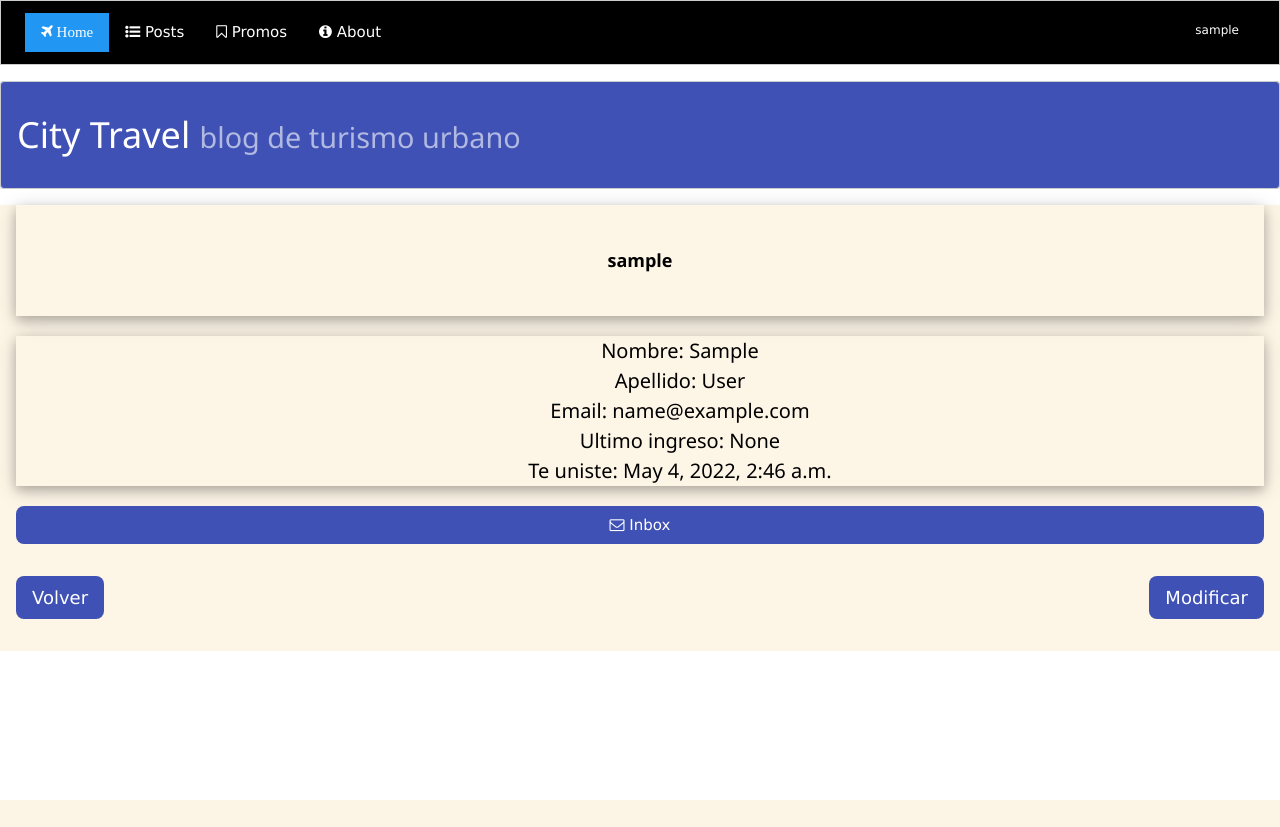
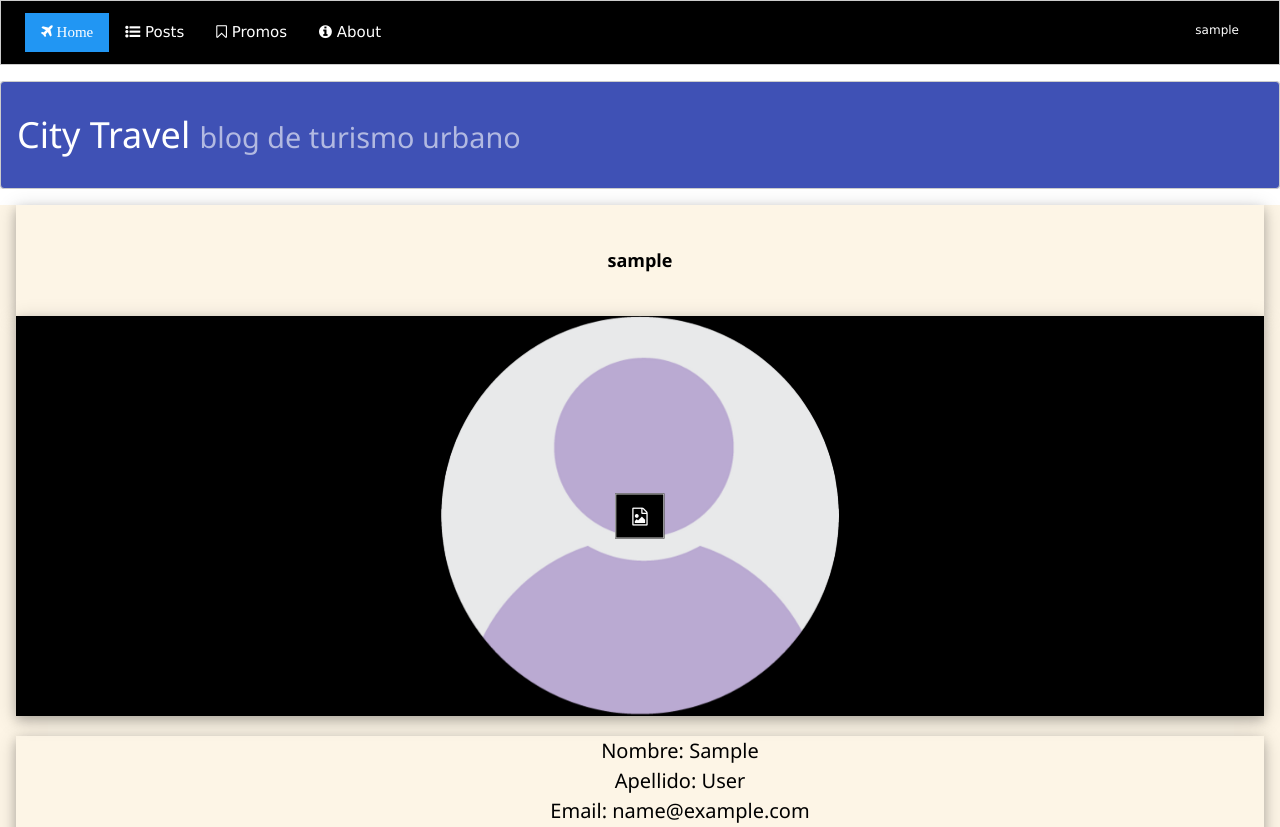
Before and after one commit to tompy017/blog_project, a Django app: page /accounts/1/ in a window 1280 px wide. Shown: the top 827 px of the page. Before the commit the page ends 800 px from the top, so only its background shows below. Run offline with Django 4.2, Linux system fonts and the light colour scheme; the visitor is signed in with stand-in values (Sample User, id 1).

Commit message:
default avatar; change avatar icon

```diff
--- a/users/templates/users/profile.html
+++ b/users/templates/users/profile.html
@@ -1,5 +1,5 @@
 {% extends 'blogapp/base.html' %}
-
+{% load static %}
 {% block main_content %}
 
 
@@ -10,8 +10,14 @@
 {% block messages %}
 
 {% if avatar %}
-<div class="w3-card-4 w3-center w3-black">
+<div class="w3-card-4 w3-center w3-black w3-display-container">
     <img class="w3-circle" height="400px" src="{{avatar}}" alt="avatar">
+    <div class="w3-display-bottommiddle w3-large w3-black"><a class="w3-button w3-black w3-border" title="Cambiar foto de perfil" href="{% url 'users:UpdateAvatar' %}"><i class="fa fa-file-image-o"></i></a></div>
+</div>
+{% else %}
+<div class="w3-card-4 w3-center w3-black w3-display-container">
+    <img src="{% static 'blogapp/img/empty_avatar.png' %}" class="w3-circle" height="400px" alt="avatar">
+    <div class="w3-display-middle w3-large w3-black"><a class="w3-button w3-black w3-border" title="Agregar foto de perfil" href="{% url 'users:UpdateAvatar' %}"><i class="fa fa-file-image-o"></i></a></div>
 </div>
 {% endif %}
 
--- a/users/views.py
+++ b/users/views.py
@@ -11,6 +11,7 @@ from django.db.models import Q
 # Defined User's models and forms
 from users.forms import RegisterForm, UpdateProfileForm, MessageForm, AvatarForm
 from users.models import Avatar, Message
+
 
 
 # Create your views here.
```
Also changed, not shown: blogapp/static/blogapp/img/empty_avatar.png (added), media/avatars/download.png (added).
